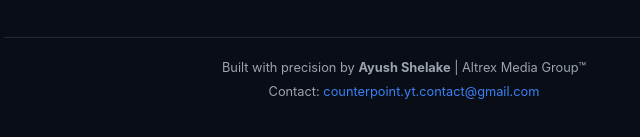
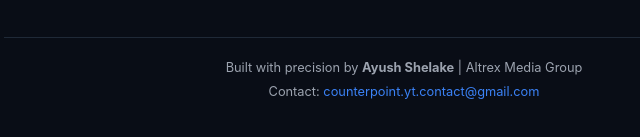
Before and after one commit to counterpoint-git/counterpoint, a plain HTML site: page index.html in a window 1280 px wide. Shown: the part 1513-1650 px from the top of the page, 236-876 px from the left. Drawn offline with Linux system fonts and the light colour scheme.

Commit message:
Remove trademark symbol from footer

```diff
--- a/index.html
+++ b/index.html
@@ -153,7 +153,7 @@
     </main>
 
     <footer>
-        <p>Built with precision by <strong>Ayush Shelake</strong> | Altrex Media Group™</p>
+        <p>Built with precision by <strong>Ayush Shelake</strong> | Altrex Media Group</p>
         <p>Contact: <a href="mailto:counterpoint.yt.contact@gmail.com">counterpoint.yt.contact@gmail.com</a></p>
     </footer>
 
```
